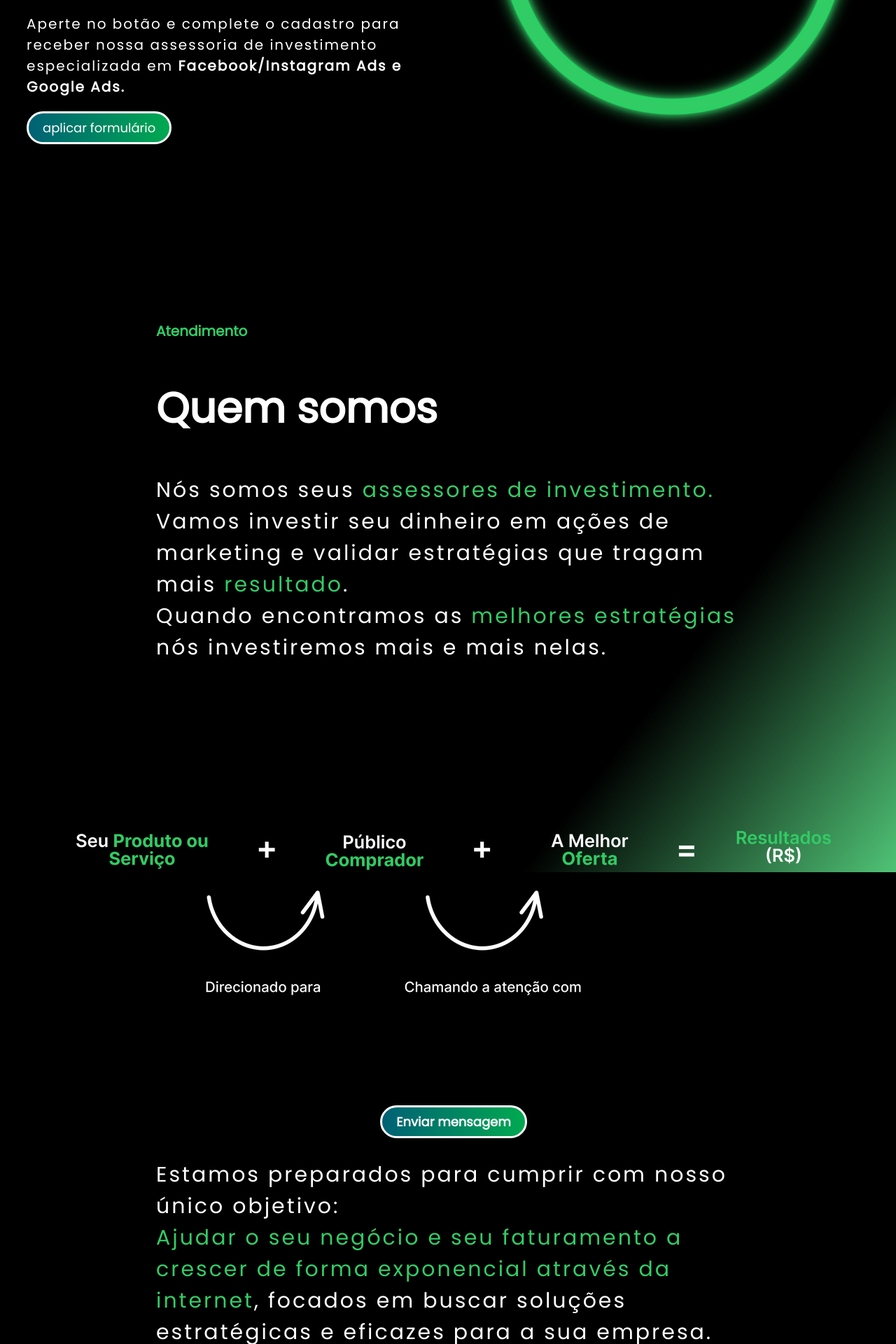
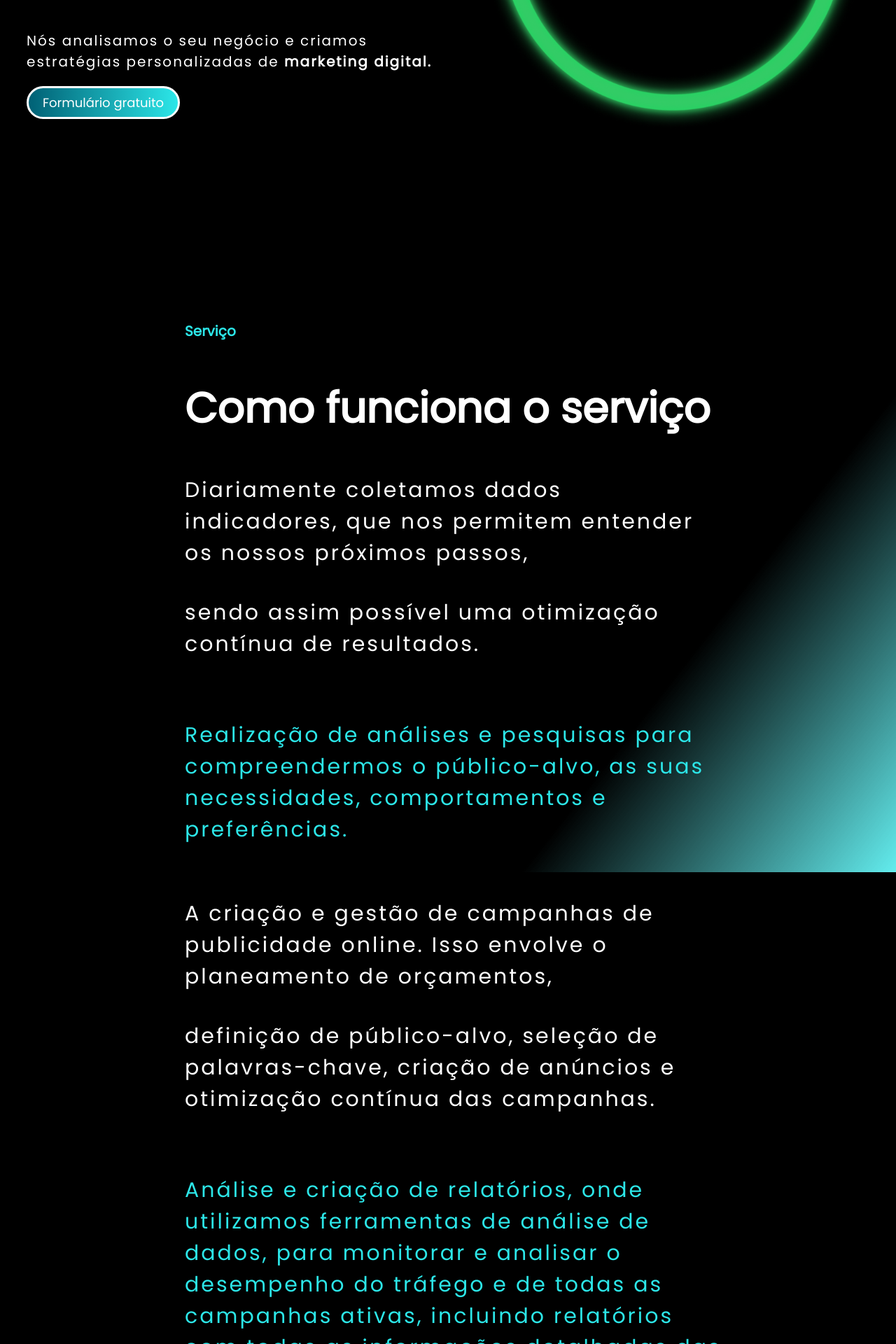
Before and after one commit to juliamendesc/agencia-digital-atlantico, a Next.js app: page / in a window 1280 px wide. Shown: the part 540-2460 px from the top of the page at 70% size. Built offline with nearby package versions, Linux system fonts and the light colour scheme.

Commit message:
New colors, add header and new section

```diff
--- a/src/components/Header/header.module.scss
+++ b/src/components/Header/header.module.scss
@@ -34,7 +34,7 @@
       content: ' ';
       width: 0%;
       height: 0.4rem;
-      background-color: #3c6;
+      background-color: #2ce6e8;
       position: absolute;
       bottom: 0;
       left: 0;
--- a/src/components/Header/index.jsx
+++ b/src/components/Header/index.jsx
@@ -14,9 +14,11 @@ export function Header() {
         >
           {/* Logo aqui */}
           <a href="#Home">Home</a>
+          <a href="#servicos">Serviços</a>
+          <a href="#beneficios">Benefícios</a>
+          <a href="#faq">FAQ</a>
+          <a href="#quemsomos">Quem somos</a>
           <a href="#atendimento">Atendimento</a>
-          <a href="#servico">Serviço</a>
-          <a href="#time">Time</a>
         </nav>
         <div className={Styles.btnHeader}>
           <Button className={Styles.bn3637} title="Solicitar orçamento" />
--- /dev/null
+++ b/src/components/Hero/hero.module.css
@@ -0,0 +1,113 @@
+@import url('https://fonts.googleapis.com/css2?family=Fira+Sans:ital,wght@1,200&display=swap');
+
+.container {
+    background: linear-gradient(132deg, rgba(0,0,0,1) 50%, rgba(51, 204, 102, 0.322) 100%);
+
+    display: grid;
+    width: 100%;
+    height: 100vh !important;
+    grid-template-areas:
+    "header"
+    "section";
+}
+
+.main {
+    display: flex;
+    align-items: center;
+    justify-content:space-around;
+ }
+
+#TextForm {
+    width: 40%;
+
+}
+
+#TextForm h1 {
+    font-size: 80px;
+   font-family: Arial, Helvetica, sans-serif;
+}
+
+#TextForm p {
+    font-size: 25px;
+    margin-top: 10px;
+    letter-spacing: 2px;
+    font-family: 'Fira Sans', sans-serif;
+}
+
+#TextForm p strong {
+    color: white;
+}
+
+.strong {
+    color: #3c6;
+    text-transform: uppercase;
+}
+
+/* #GifGreen {
+ width: 100%;
+    height: 60vh   ;
+} */
+
+#GifGreen:hover {
+   transform: rotate(360deg);
+    transition: 2.0s ;
+}
+
+.bn3637 {
+
+    display: inline-flex;
+    align-items: center;
+    justify-content: center;
+    padding: 0.7rem 2rem;
+    font-family: "Poppins", sans-serif;
+    font-weight: 700;
+    font-size: 18px;
+    text-align: center;
+    text-decoration: none;
+    color: black;
+    backface-visibility: hidden;
+    border: 0.3rem solid transparent;
+    border-radius: 3rem;
+   background-image: linear-gradient(to right, #006175 0%, #00a950 100%);
+    color: white;
+  }
+
+  .bn3637 {
+    border-color: white;
+    border: 3px solid;
+    transition: transform 0.2s cubic-bezier(0.235, 0, 0.05, 0.95);
+  }
+
+  .bn3637:hover {
+    transform: perspective(1px) scale3d(1.044, 1.044, 1) translateZ(0) !important;
+  }
+
+  @media screen and (max-width: 768px) {
+    .container {
+        grid-template-areas:
+        "header"
+        "section"
+        "footer"; /* Add a "footer" grid area for mobile */
+    }
+
+    .main {
+        padding: 20px;
+    }
+
+    #TextForm {
+        width: 100%;
+    }
+
+    #TextForm h1 {
+        font-size: 40px;
+    }
+
+    #GifGreen {
+        width: 100%;
+        height: auto;
+    }
+
+    .bn3637 {
+        width: 100%; /* Take full width on mobile */
+    }
+}
--- a/src/components/Hero/hero.module.scss
+++ b/src/components/Hero/hero.module.scss
@@ -31,7 +31,7 @@
     font-family: Arial, Helvetica, sans-serif;
 
      span {
-      color: #3c6;
+      color: #2ce6e8;
      }
   }
 
@@ -42,7 +42,7 @@
     color: white;
   }
   .strong {
-    color: #3c6;
+    color:#2ce6e8;
     text-transform: uppercase;
   }
 
@@ -67,7 +67,7 @@
   backface-visibility: hidden;
   border: 0.3rem solid transparent;
   border-radius: 3rem;
-  background-image: linear-gradient(to right, #006175 0%, #00a950 100%);
+  background-image: linear-gradient(to right, #006175 0%, #2ce6e8 100%);
   color: white;
 }
 
--- a/src/components/Hero/index.jsx
+++ b/src/components/Hero/index.jsx
@@ -18,15 +18,14 @@ export function Hero() {
             <br /> negócio é<br /> vender <span>o seu</span>{' '}
           </h1>
           <p>
-            Aperte no botão e complete o cadastro para receber nossa assessoria
-            de investimento especializada em{' '}
-            <strong>Facebook/Instagram Ads e Google Ads.</strong>
+          Nós analisamos o seu negócio e criamos estratégias
+          personalizadas de<strong> marketing digital.</strong>
           </p>
 
           <Button
             className={styles.bn3637}
             href="/"
-            title="aplicar formulário"></Button>
+            title="Formulário gratuito"></Button>
         </div>
 
         <div id={styles.GifGreen}>
--- a/src/components/Section/index.jsx
+++ b/src/components/Section/index.jsx
@@ -16,42 +16,84 @@ export function Section() {
         <section className={Styles.parallax1}>
           <div className="textParallax">
           <Slide>
-            <h3>Atendimento</h3>
-            <h1>Quem somos</h1>
+            <h3>Serviço</h3>
+            <h1>Como funciona o serviço</h1>
           </Slide>
-          <Slide delay={1e1} cascade damping={1e-1}>
             <p>
-              Nós somos seus <span>assessores de investimento.</span>
-              <br />
+              <Fade cascade>
+              <p>Diariamente coletamos dados indicadores,
+              que nos permitem entender os nossos próximos passos,
+              </p>
+              <p>sendo assim possível uma otimização contínua
+              de resultados.</p>
+              </Fade>
+              <br/>
+
+              <Slide>
+              <span>
+              Realização de análises e pesquisas para compreendermos
+              o público-alvo, as suas necessidades, comportamentos
+              e preferências.
+              </span>
+              </Slide>
+              <br/>
+
+              <Fade cascade>
+              <p>A criação e gestão de campanhas de publicidade online.
+              Isso envolve o planeamento de orçamentos,
+              </p>
+              <p> definição de
+              público-alvo, seleção de palavras-chave, criação de anúncios
+              e otimização contínua das campanhas.
+              </p>
+              </Fade>
+              <br/>
+
+              <Slide>
+              <span>
+              Análise e criação de relatórios, onde utilizamos ferramentas
+              de análise de dados, para monitorar e analisar o desempenho
+              do tráfego e de todas as campanhas ativas, incluindo relatórios com
+              todas as informações detalhadas das métricas.
+              </span>
+              </Slide>
+              <br/>
+              <br/>
+              <Fade>
+              Acompanhamento das tendências do mercado, as melhores práticas e as
+              atualizações algorítmicas das plataformas de anúncios.
               Vamos investir seu dinheiro em ações de marketing e validar
-              estratégias que tragam mais <span>resultado</span>.<br /> Quando
-              encontramos as <span>melhores estratégias</span> nós investiremos
-              mais e mais nelas.
+              </Fade>
+              <br/>
             </p>
-          </Slide>
           </div>
+          <Button
+              className={Styles.bn3637}
+              href="/"
+              title="Enviar mensagem"
+            ></Button>
         </section>
 
         <section className={Styles.info}>
           <Slide>
             <div className="container1">
-              <Image src={info} />
+              {/* <Image src={info} /> */}
             </div>
-            <Button
-              className={Styles.bn3637}
-              href="/"
-              title="Enviar mensagem"
-            ></Button>
+
           </Slide>
         </section>
 
         <section className={Styles.parallax2}>
         <Slide delay={1e1} cascade damping={1e-1}>
          <div className="textParallax">
-         <p>Estamos preparados para cumprir com nosso único objetivo:
+         <p><span>Estamos preparados para cumprir com nosso único objetivo:</span>
          <br/>
-        <span>Ajudar o seu negócio e seu faturamento a crescer de forma exponencial através da internet</span>, focados em buscar soluções estratégicas
-              e eficazes para a sua empresa.</p></div>
+         <br/>
+              Ajudar o seu negócio e faturamento a crescer de forma exponencial
+              através da internet, com o foco em alcançar novas soluções
+              estratégicas e eficazes para o seu negócio.
+              </p>
+              </div>
         </Slide>
         </section>
       </main>
--- a/src/components/Section/section.module.scss
+++ b/src/components/Section/section.module.scss
@@ -1,4 +1,5 @@
 .wrapper {
+
   display: grid;
   width: 100vw;
   height: 100vh;
@@ -14,9 +15,10 @@
 
 .main {
   display: block;
-  width: 850px;
+  width: 60vw;
   margin: 0 auto;
   flex-wrap: wrap;
+
 }
 
 .parallax1, .parallax2 {
@@ -26,12 +28,19 @@
   align-items: center;
   width: 100%;
 
+
+}
+
+.parallax2 {
+
+  height: 100vh !important;
+
 }
 
 .parallax1, .parallax2 {
   h3 {
     font-size: 2rem;
-    color: #3c6;
+    color: #2ce6e8;
   }
 
   h1 {
@@ -47,7 +56,7 @@
     letter-spacing: 0.3rem;
   }
   span {
-    color: #3c6;
+    color: #2ce6e8;
   }
 }
 
@@ -74,7 +83,7 @@
   backface-visibility: hidden;
   border: 0.3rem solid transparent;
   border-radius: 3rem;
-  background-image: linear-gradient(to right, #006175 0%, #00a950 100%);
+  background-image: linear-gradient(to right, #006175 0%, #2ce6e8 100%);
   color: white;
 }
 
--- a/src/styles/globals.scss
+++ b/src/styles/globals.scss
@@ -6,14 +6,17 @@
   box-sizing: border-box;
 
   font-size: 62.5%; // 62.5% = 10px
+
+
 }
 
 body {
+
   background: linear-gradient(
     128deg,
     rgba(0, 0, 0, 1) 80%,
-    rgba(18, 175, 70, 0.74) 100%
-  );
+    rgba(44, 230, 232, 0.74) 100%);
+
   word-wrap: break-word;
   overflow-wrap: break-word;
   color: white;
```
